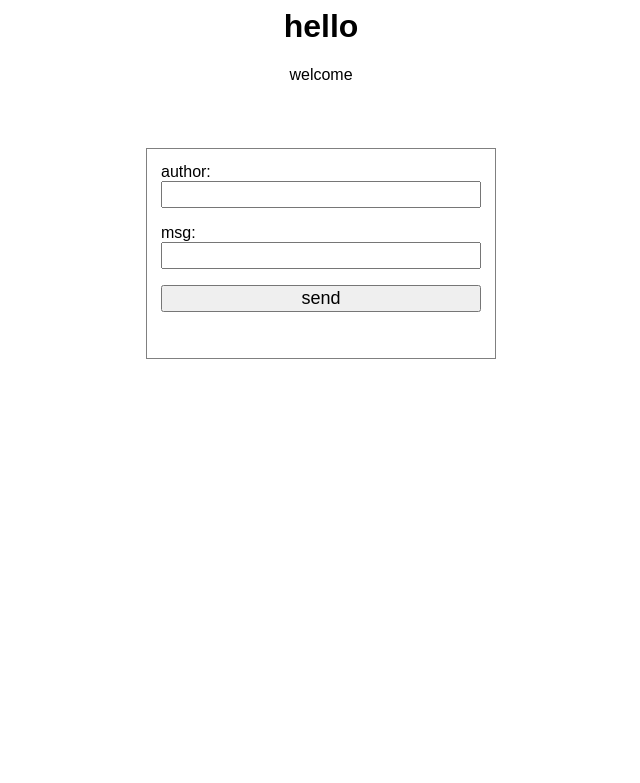
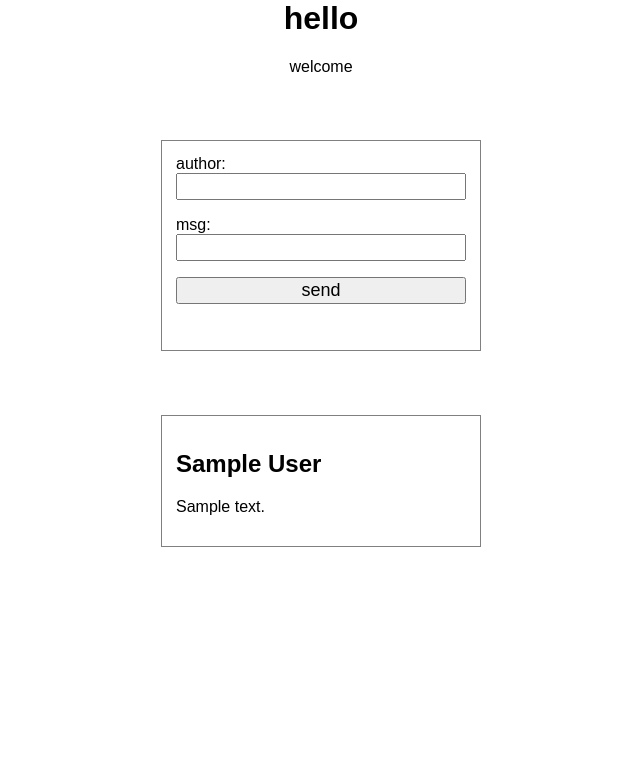
Before and after one commit to FelipeBreve/python-backend-algusto, a Django app: page / in a window 1280 px wide. Shown: the top 783 px of the page, without its empty margins (319-959 px from the left). Run offline with Django 3.2, Linux system fonts and the light colour scheme; tables that the repository leaves empty hold one stand-in row (values such as "Sample post").

Commit message:
Lista de mensagens na home

```diff
--- a/src/exemplo/templates/home.html
+++ b/src/exemplo/templates/home.html
@@ -7,10 +7,11 @@
 
 body {
     font-family: sans-serif;
+    max-width: 320px;
+    margin: 0 auto;
 }
 
         .form {
-            max-width: 320px;
             margin: 64px auto;
             border: 1px solid gray;
             padding: 14px;
@@ -20,6 +21,12 @@
             margin-bottom: 16px;
             width: 100%;
             font-size: 18px;
+        }
+
+        .msg {
+            margin: 16px auto;
+            border: 1px solid gray;
+            padding: 14px;
         }
         </style>
     </head>
@@ -41,5 +48,14 @@
                 <input type="submit" value="{% trans "send" %}">
             </form>
         </div>
+
+        {% for msg in msgs %}
+        <div class="msg">
+            <h2>
+                {{ msg.author }}
+            </h2>
+            <p>{{ msg.content|truncatewords:"100" }}</p>
+        </div>
+        {% endfor %}
     </body>
 </html>
--- a/src/exemplo/views.py
+++ b/src/exemplo/views.py
@@ -10,18 +10,24 @@ from django.template import RequestContext
 # Create your views here.
 
 def home(req):
-    if req.method == 'GET':
-        return render(req, 'home.html');
-    elif req.method == 'POST':
+    if req.method == 'POST':
         p = req.POST
-        author = p['author']
-        msg = p['msg']
+        req_author = p['author']
+        req_msg = p['msg']
 
-        if (author and msg):
-            # TODO: Continuar essa bagaça...
-            print("Fine!");
+        if (req_author and req_msg):
+            msg = Msg()
+            max_content = Msg._meta.get_field('content').max_length
+            max_author = Msg._meta.get_field('author').max_length
 
-        return render(req, 'home.html');
+            msg.content = req_msg[0:max_content:]
+            msg.author = req_author[0:max_content:]
+
+            msg.save()
+
+    context = {'msgs' : Msg.objects.all()}
+
+    return render(req, 'home.html', context);
 
 # def home(request):
 #     data = {'name' : 'felipe', 'location': 'Brazil'}
```
Also changed, not shown: src/exemplo/locale/pt_BR/LC_MESSAGES/django.po, src/exemplo/migrations/0001_initial.py (added). Lines whose indentation alone changed are shown as unchanged.
